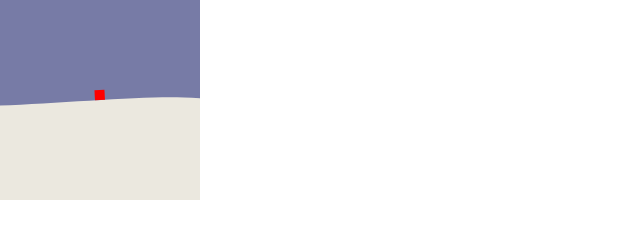
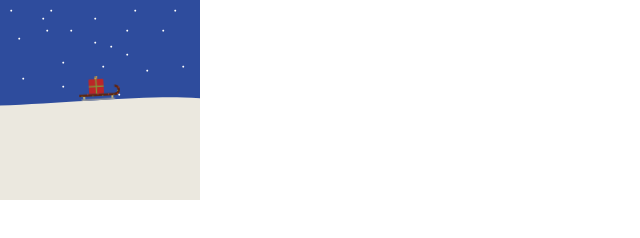
Before and after one commit to hadrianhughes/advent-calendar-project, a plain HTML site: page index.html in a window 1280 px wide. Shown: the whole page, without its empty margins (0-640 px from the left). Drawn offline with Linux system fonts and the light colour scheme.

Commit message:
Add assets

```diff
--- a/index.html
+++ b/index.html
@@ -9,14 +9,19 @@
   }
 
   canvas {
-    background-color: #777ba6;
+    background-image: url('sky.png');
     height: 200px;
     width: 200px;
+  }
+
+  img {
+    display: none;
   }
   </style>
 </head>
 <body>
   <canvas id="root"></canvas>
+  <img src="sled.png" id="sled" />
   <script src="index.js"></script>
 </body>
 </html>
--- a/index.js
+++ b/index.js
@@ -6,6 +6,8 @@ const POINT_X = CANVAS_SIZE + 200;
 const ACTIVE_INDEX = 1;
 const MAX_Y_OFFSET = 10;
 const SPEED = 0.03;
+
+const sledImg = document.getElementById('sled');
 
 canvas.width = CANVAS_SIZE;
 canvas.height = CANVAS_SIZE;
@@ -117,9 +119,7 @@ function render () {
   ctx.translate(CANVAS_SIZE / 2, CANVAS_SIZE / 2);
   ctx.rotate(angle);
   ctx.translate(-CANVAS_SIZE / 2, -CANVAS_SIZE / 2);
-  ctx.beginPath();
-  ctx.fillStyle = 'red';
-  ctx.fillRect(CANVAS_SIZE / 2 - 5, CANVAS_SIZE / 2 - 10, 10, 10);
+  ctx.drawImage(sledImg, CANVAS_SIZE / 2 - sledImg.width / 2, CANVAS_SIZE / 2 - sledImg.height);
   ctx.closePath();
 }
 
```
Also changed, not shown: sky.png (added), sled.png (added).
